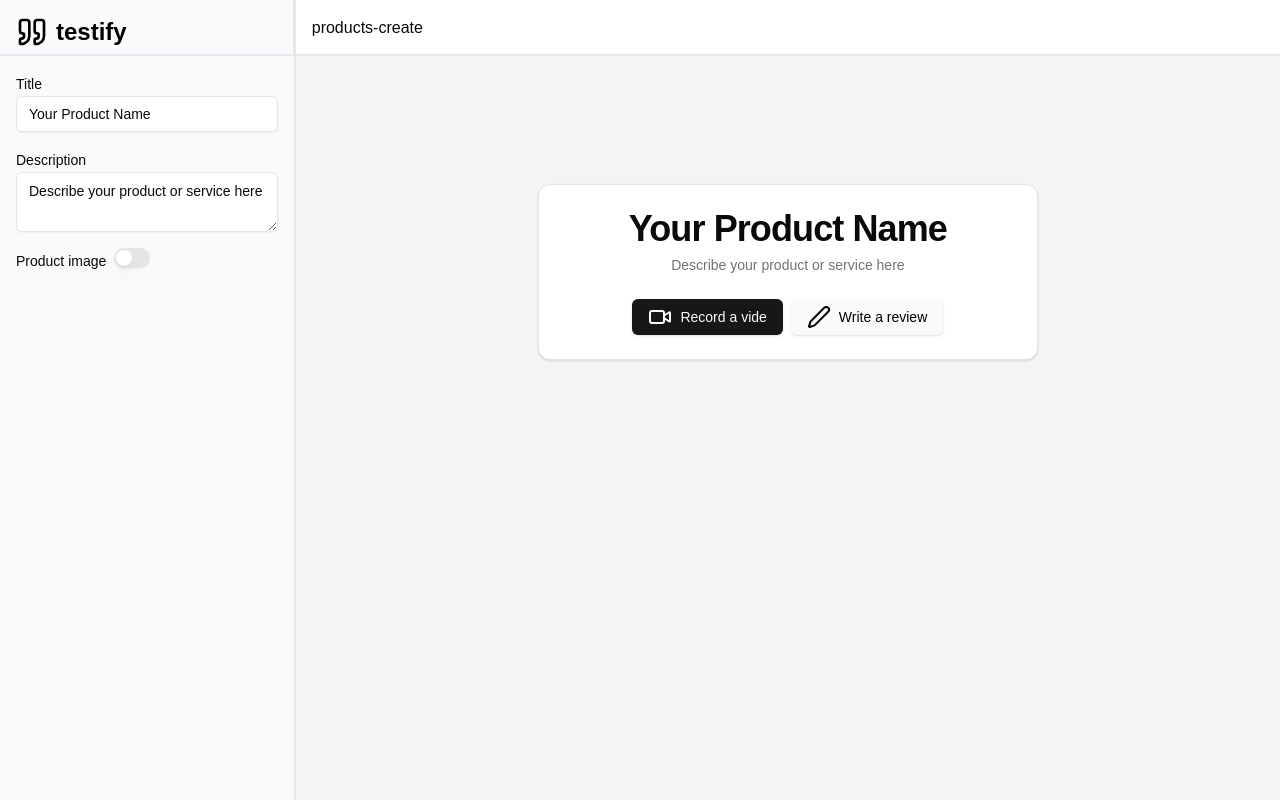
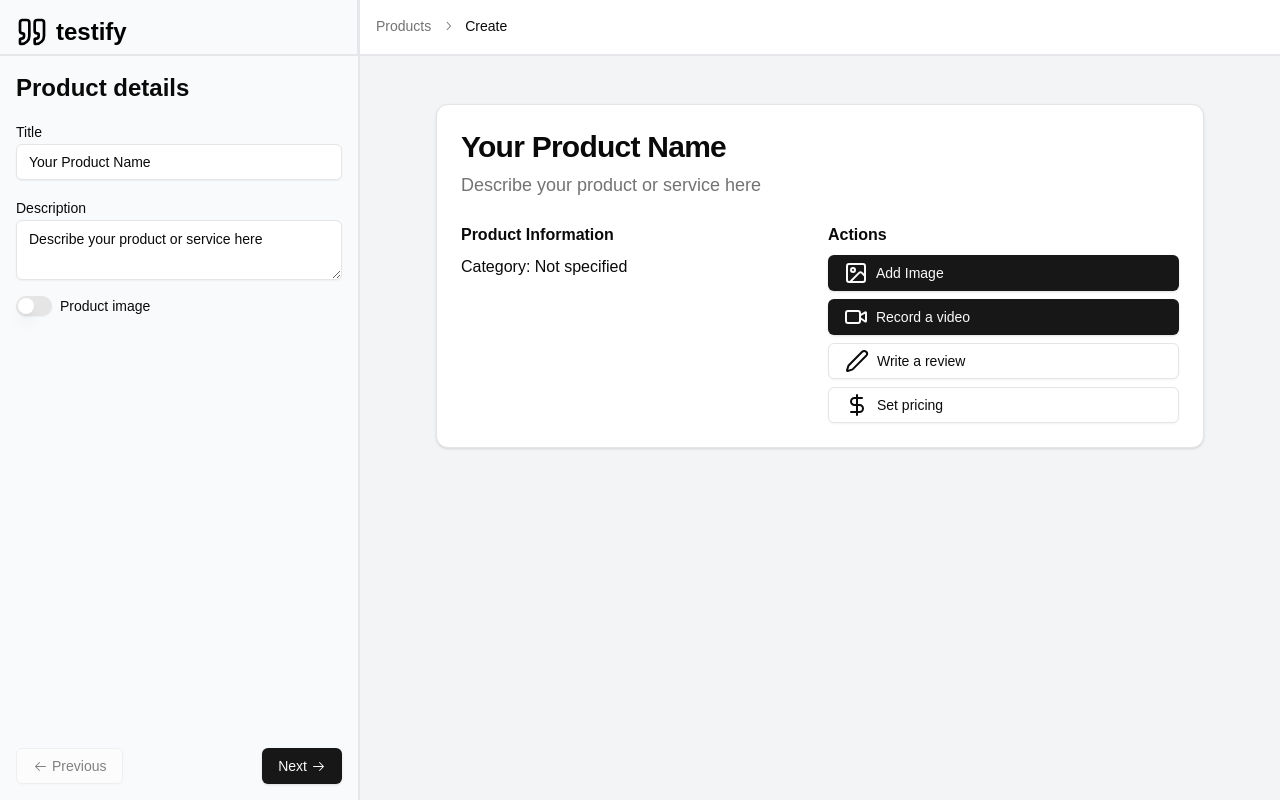
Before and after one commit to devansh193/testify, a Next.js app: page /products/create in a window 1280 px wide. Built offline with nearby package versions, Linux system fonts and the light colour scheme.

Commit message:
create-fix

```diff
--- a/app/products/create/page.tsx
+++ b/app/products/create/page.tsx
@@ -1,5 +1,16 @@
 "use client";
+
+import { useState } from "react";
+import { useRecoilState } from "recoil";
 import TestifyLogo from "@/components/Logo";
+import {
+  Breadcrumb,
+  BreadcrumbItem,
+  BreadcrumbLink,
+  BreadcrumbList,
+  BreadcrumbPage,
+  BreadcrumbSeparator,
+} from "@/components/ui/breadcrumb";
 import { Button } from "@/components/ui/button";
 import {
   Card,
@@ -12,65 +23,203 @@ import { Input } from "@/components/ui/input";
 import { Label } from "@/components/ui/label";
 import { Switch } from "@/components/ui/switch";
 import { Textarea } from "@/components/ui/textarea";
-import { descriptionAtom, titleAtom } from "@/recoil/atom";
-import { Edit2, Video } from "lucide-react";
-import { useRecoilState } from "recoil";
+import { descriptionAtom, questionsAtom, titleAtom } from "@/recoil/atom";
+import { ArrowLeftIcon, ArrowRightIcon } from "@radix-ui/react-icons";
+import { Edit2, Video, Image as ImageIcon, DollarSign } from "lucide-react";
 
 const Create = () => {
   const [title, setTitle] = useRecoilState(titleAtom);
   const [description, setDescription] = useRecoilState(descriptionAtom);
-  return (
-    <main className="flex">
-      <div className="hidden md:block w-96 bg-gray-50 h-screen border-r-2 border-gray-200">
-        <div className="h-14 bg-gray-50 border-r border-b-2 border-gray-200  p-4">
-          <TestifyLogo />
-        </div>
-        <div className="m-4 space-y-4">
+  const [currentStep, setCurrentStep] = useState(0);
+  const [questions, setQuestions] = useState("");
+  const [category, setCategory] = useState("");
+  const [hasProductImage, setHasProductImage] = useState(false);
+
+  const steps = [
+    {
+      title: "Product details",
+      content: (
+        <div className="space-y-4">
           <div>
-            <Label>Title</Label>
+            <Label htmlFor="title">Title</Label>
             <Input
+              id="title"
               value={title}
-              placeholder="Your logo here"
+              placeholder="Your product title"
               onChange={(e) => setTitle(e.target.value)}
               className="bg-white"
             />
           </div>
           <div>
-            <Label>Description</Label>
+            <Label htmlFor="description">Description</Label>
             <Textarea
+              id="description"
               value={description}
-              placeholder="description here"
+              placeholder="Product description"
               onChange={(e) => setDescription(e.target.value)}
               className="bg-white"
             />
           </div>
-          <div>
-            <Label>Product image</Label>
-            <Switch id="product-image" className="ml-2" />
+          <div className="flex items-center space-x-2">
+            <Switch
+              id="product-image"
+              checked={hasProductImage}
+              onCheckedChange={setHasProductImage}
+            />
+            <Label htmlFor="product-image">Product image</Label>
           </div>
         </div>
+      ),
+    },
+    {
+      title: "Product Details",
+      content: (
+        <div className="space-y-4">
+          <div>
+            <Label htmlFor="price">Points to remember</Label>
+            <Input
+              id="questions"
+              type="text"
+              value={questions}
+              placeholder="Enter price"
+              onChange={(e) => setQuestions(e.target.value)}
+              className="bg-white"
+            />
+          </div>
+        </div>
+      ),
+    },
+    {
+      title: "Review & Submit",
+      content: (
+        <div className="space-y-4">
+          <div>
+            <h3 className="font-semibold">Title</h3>
+            <p>{title}</p>
+          </div>
+          <div>
+            <h3 className="font-semibold">Description</h3>
+            <p>{description}</p>
+          </div>
+          <div>
+            <h3 className="font-semibold">Price</h3>
+          </div>
+          <div>
+            <h3 className="font-semibold">Category</h3>
+            <p>{category}</p>
+          </div>
+          <div>
+            <h3 className="font-semibold">Product Image</h3>
+            <p>{hasProductImage ? "Yes" : "No"}</p>
+          </div>
+        </div>
+      ),
+    },
+  ];
+
+  const handleNext = () => {
+    if (currentStep < steps.length - 1) {
+      setCurrentStep(currentStep + 1);
+    }
+  };
+
+  const handlePrevious = () => {
+    if (currentStep > 0) {
+      setCurrentStep(currentStep - 1);
+    }
+  };
+
+  const handleSubmit = () => {
+    // Here you would typically send the data to your backend
+    console.log("Submitting product:", {
+      title,
+      description,
+      category,
+      hasProductImage,
+    });
+    // Reset form or redirect user after submission
+  };
+
+  return (
+    <main className="flex">
+      <div className="hidden md:flex flex-col justify-between w-[500px] bg-gray-50 h-screen border-r-2 border-gray-200">
+        <div>
+          <div className="h-14 bg-gray-50 border-r border-b-2 border-gray-200 p-4">
+            <TestifyLogo />
+          </div>
+          <div className="m-4">
+            <h2 className="text-2xl font-bold mb-4">
+              {steps[currentStep].title}
+            </h2>
+            {steps[currentStep].content}
+          </div>
+        </div>
+        <div className="m-4 flex justify-between">
+          <Button
+            onClick={handlePrevious}
+            disabled={currentStep === 0}
+            variant="outline"
+          >
+            <ArrowLeftIcon className="mr-1" /> Previous
+          </Button>
+          {currentStep === steps.length - 1 ? (
+            <Button onClick={handleSubmit}>Submit</Button>
+          ) : (
+            <Button onClick={handleNext}>
+              Next <ArrowRightIcon className="ml-1" />
+            </Button>
+          )}
+        </div>
       </div>
-      <div className="bg-gray-100 h-screen w-full">
+
+      <div className="bg-gray-100 h-screen w-full overflow-auto">
         <div className="h-14 bg-white border-b-2 border-gray-200 p-4">
-          products-create
+          <Breadcrumb>
+            <BreadcrumbList>
+              <BreadcrumbItem>
+                <BreadcrumbLink href="/">Products</BreadcrumbLink>
+              </BreadcrumbItem>
+              <BreadcrumbSeparator />
+              <BreadcrumbItem>
+                <BreadcrumbPage>Create</BreadcrumbPage>
+              </BreadcrumbItem>
+            </BreadcrumbList>
+          </Breadcrumb>
         </div>
-        <div className="flex items-center justify-center mt-32">
-          <Card>
-            <CardHeader className="flex items-center justify-between">
-              <CardTitle className="text-4xl">{title}</CardTitle>
-              <CardDescription className="w-[450px] text-center text-sm">
-                {" "}
-                {description}
+        <div className="flex items-center justify-center mt-8 p-4">
+          <Card className="w-full max-w-3xl">
+            <CardHeader>
+              <CardTitle className="text-3xl">
+                {title || "New Product"}
+              </CardTitle>
+              <CardDescription className="text-lg">
+                {description || "Add a description for your product"}
               </CardDescription>
             </CardHeader>
-            <CardContent className="">
-              <div className="flex items-center justify-center gap-x-2">
-                <Button>
-                  <Video className="mr-2 text-xs" /> Record a vide
-                </Button>
-                <Button className="bg-gray-50 hover:bg-gray-100 text-black">
-                  <Edit2 className="mr-2 text-xs" /> Write a review
-                </Button>
+            <CardContent>
+              <div className="grid grid-cols-1 md:grid-cols-2 gap-4">
+                <div>
+                  <h3 className="font-semibold mb-2">Product Information</h3>
+                  <p>Category: {category || "Not specified"}</p>
+                </div>
+                <div>
+                  <h3 className="font-semibold mb-2">Actions</h3>
+                  <div className="flex flex-col space-y-2">
+                    <Button className="justify-start">
+                      <ImageIcon className="mr-2" />{" "}
+                      {hasProductImage ? "Change Image" : "Add Image"}
+                    </Button>
+                    <Button className="justify-start">
+                      <Video className="mr-2" /> Record a video
+                    </Button>
+                    <Button className="justify-start" variant="outline">
+                      <Edit2 className="mr-2" /> Write a review
+                    </Button>
+                    <Button className="justify-start" variant="outline">
+                      <DollarSign className="mr-2" /> Set pricing
+                    </Button>
+                  </div>
+                </div>
               </div>
             </CardContent>
           </Card>
```
